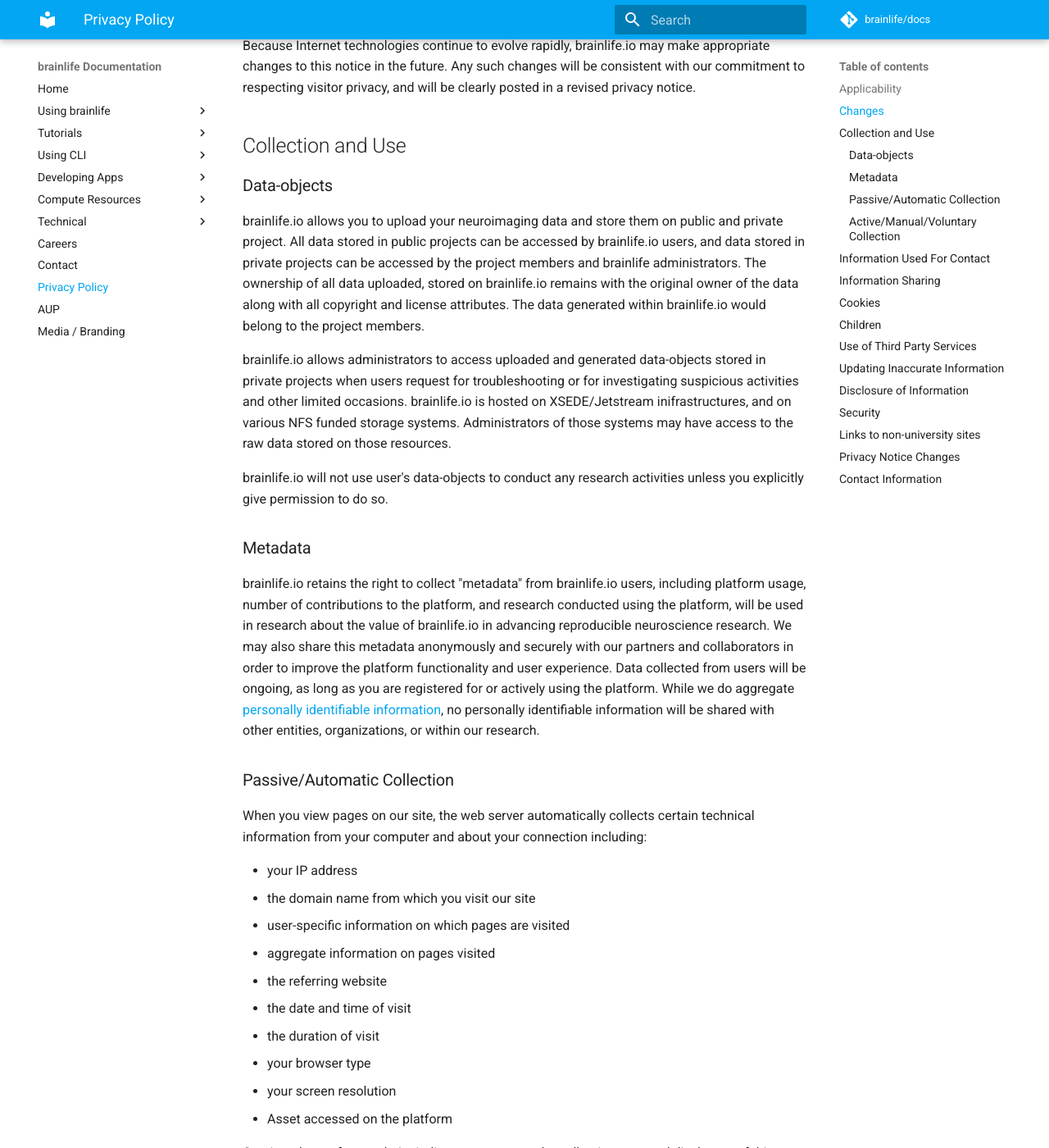
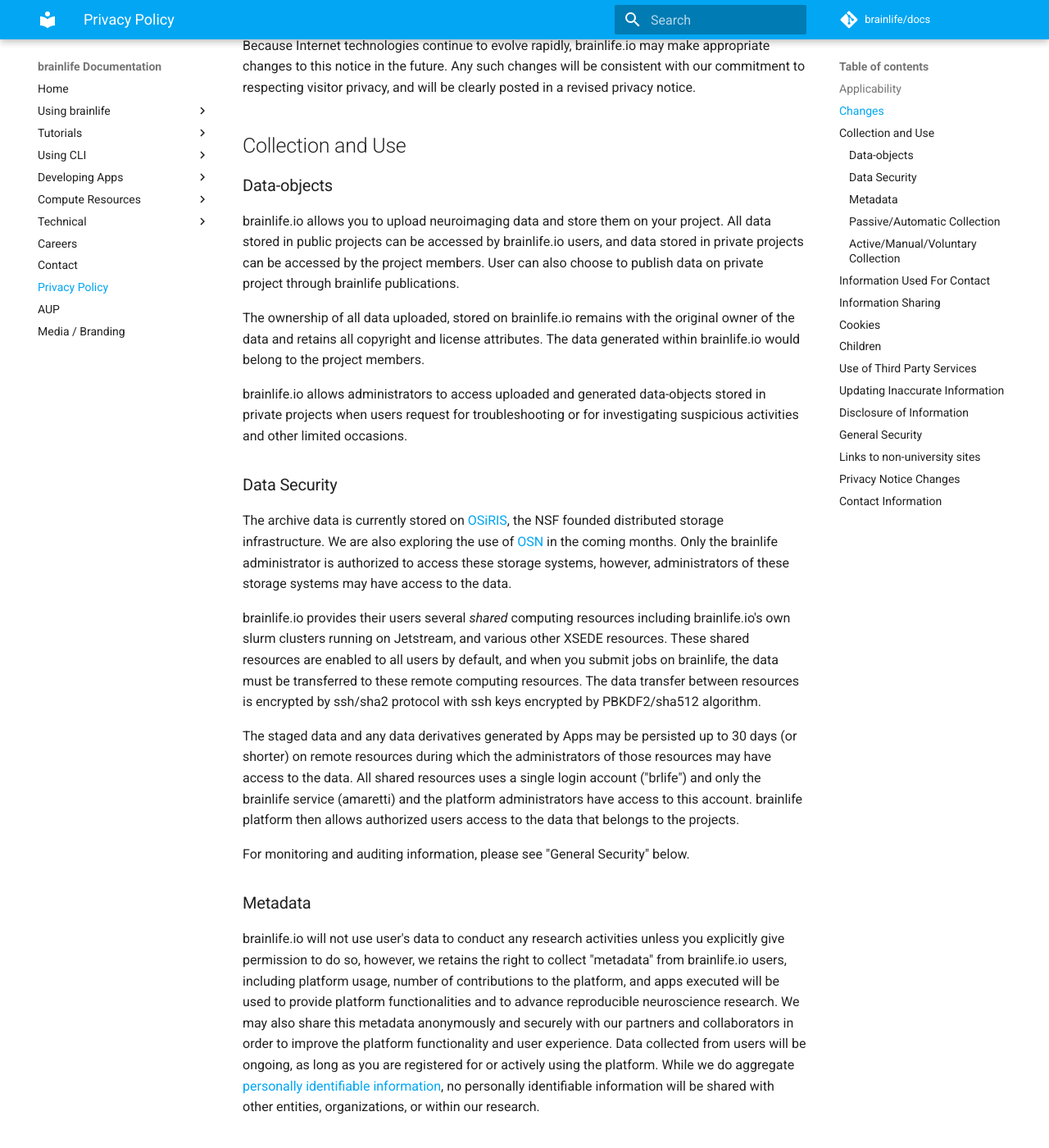
Before and after one commit to brainlife/docs, an MkDocs documentation site: the page built from docs/privacy.md, in a window 1280 px wide and 1400 px high, scrolled down 474 px. Shown: the whole window at 82% size. Built offline with MkDocs 1.6.1 and Material for MkDocs 9.7.7, drawn with Linux system fonts in a browser that asks for light colours; comment, search, counter and statistics services are not loaded; some of the changed text lies outside the part shown.

Commit message:
added a bit more information about data access/security

```diff
--- a/docs/privacy.md
+++ b/docs/privacy.md
@@ -22,15 +22,24 @@
 
 ### Data-objects
 
-brainlife.io allows you to upload your neuroimaging data and store them on public and private project. All data stored in public projects can be accessed by brainlife.io users, and data stored in private projects can be accessed by the project members and brainlife administrators. The ownership of all data uploaded, stored on brainlife.io remains with the original owner of the data along with all copyright and license attributes. The data generated within brainlife.io would belong to the project members.
+brainlife.io allows you to upload neuroimaging data and store them on your project. All data stored in public projects can be accessed by brainlife.io users, and data stored in private projects can be accessed by the project members. User can also choose to publish data on private project through brainlife publications.
 
-brainlife.io allows administrators to access uploaded and generated data-objects stored in private projects when users request for troubleshooting or for investigating suspicious activities and other limited occasions. brainlife.io is hosted on XSEDE/Jetstream inifrastructures, and on various NFS funded storage systems. Administrators of those systems may have access to the raw data stored on those resources.
+The ownership of all data uploaded, stored on brainlife.io remains with the original owner of the data and retains all copyright and license attributes. The data generated within brainlife.io would belong to the project members.
 
-brainlife.io will not use user's data-objects to conduct any research activities unless you explicitly give permission to do so.
+brainlife.io allows administrators to access uploaded and generated data-objects stored in private projects when users request for troubleshooting or for investigating suspicious activities and other limited occasions.
 
+### Data Security
+
+The archive data is currently stored on [OSiRIS](https://www.osris.org/), the NSF founded distributed storage infrastructure. We are also exploring the use of [OSN](https://www.openstoragenetwork.org) in the coming months. Only the brainlife administrator is authorized to access these storage systems, however, administrators of these storage systems may have access to the data.
+
+brainlife.io provides their users several *shared* computing resources including brainlife.io's own slurm clusters running on Jetstream, and various other XSEDE resources. These shared resources are enabled to all users by default, and when you submit jobs on brainlife, the data must be transferred to these remote computing resources. The data transfer between resources is encrypted by ssh/sha2 protocol with ssh keys encrypted by PBKDF2/sha512 algorithm.
+
+The staged data and any data derivatives generated by Apps may be persisted up to 30 days (or shorter) on remote resources during which the administrators of those resources may have access to the data. All shared resources uses a single login account ("brlife") and only the brainlife service (amaretti) and the platform administrators have access to this account. brainlife platform then allows authorized users access to the data that belongs to the projects.
+
+For monitoring and auditing information, please see "General Security" below.
 ### Metadata
 
-brainlife.io retains the right to collect "metadata" from brainlife.io users, including platform usage, number of contributions to the platform, and research conducted using the platform, will be used in research about the value of brainlife.io in advancing reproducible neuroscience research. We may also share this metadata anonymously and securely with our partners and collaborators in order to improve the platform functionality and user experience. Data collected from users will be ongoing, as long as you are registered for or actively using the platform. While we do aggregate [personally identifiable information](#activemanualvoluntary-collection), no personally identifiable information will be shared with other entities, organizations, or within our research.
+brainlife.io will not use user's data to conduct any research activities unless you explicitly give permission to do so, however, we retains the right to collect "metadata" from brainlife.io users, including platform usage, number of contributions to the platform, and apps executed will be used to provide platform functionalities and to advance reproducible neuroscience research. We may also share this metadata anonymously and securely with our partners and collaborators in order to improve the platform functionality and user experience. Data collected from users will be ongoing, as long as you are registered for or actively using the platform. While we do aggregate [personally identifiable information](#activemanualvoluntary-collection), no personally identifiable information will be shared with other entities, organizations, or within our research.
 
 ### Passive/Automatic Collection
 
@@ -112,16 +121,15 @@
 * When we have given you clear notice that we will disclose information that you voluntarily provide
 * With appropriate external parties, such as law enforcement agencies, in order to investigate and respond to suspected violations of law or university policy. Any such disclosures shall comply with all applicable laws and university policies.
 
-## Security
+## General Security
 
-Due to the rapidly evolving nature of information technologies, no transmission of information over the Internet can be guaranteed to be completely secure. While Indiana University is committed to protecting user privacy, IU cannot guarantee the security of any information users transmit to university sites, and users do so at their own risk.
+Due to the rapidly evolving nature of information technologies, no transmission of information over the Internet can be guaranteed to be completely secure. While Indiana University and University of Texas are committed to protecting user privacy, we cannot guarantee the security of all information users transmit to university sites, and users do so at their own risk.
 
-We have appropriate security measures in place in our physical facilities to protect against the loss, misuse, or alteration of information that we have collected from you at our site.
+We have appropriate security measures in place in our physical facilities to protect against the loss, misuse, or alteration of information that we have collected from you at our site. For example, the IU data center which houses all of brainlife services are protected by multiple layers of physical access control including smart cards and biometric hand scanner.
 
-Once we receive user information, we will use reasonable safeguards consistent with prevailing industry standards and commensurate with the sensitivity of the data being stored to maintain the security of that information on our systems.
+In case of unauthorized access, we monitor all user activities and collect audit logs for up to 90 days and store them on a dedicated monitoring server. The log includes information such as authentication requests, data upload/download requests, job submissions, etc.
 
 We will comply with all applicable federal, state and local laws regarding the privacy and security of user information.
-
 ## Links to non-university sites
 
 Indiana University is not responsible for the availability, content, or privacy practices of non-university sites. Non-university sites are not bound by this site privacy notice policy and may or may not have their own privacy policies.
```
